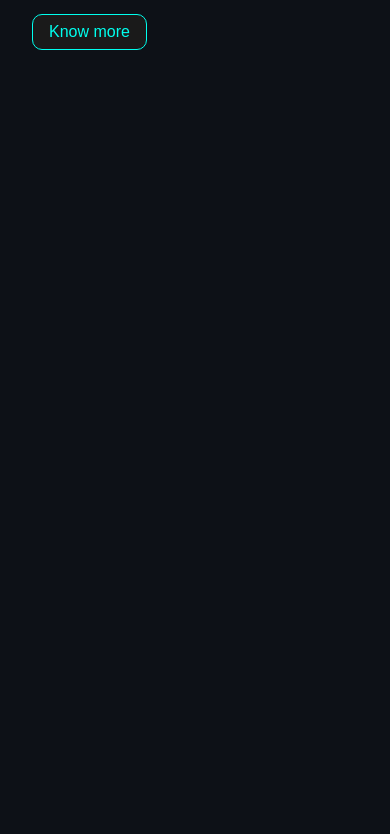
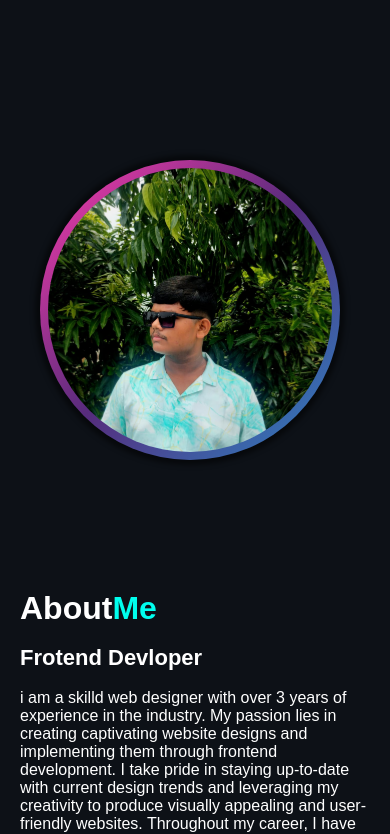
Before and after one commit to Arpanatha05/portfolio, a plain HTML site: page index.html in a window 390 px wide. Shown: the part 1166-2000 px from the top of the page. Before the commit the page ends 1248 px from the top, so only its background shows below. Drawn offline with nearby package versions, Linux system fonts and the light colour scheme.

Commit message:
new for today

```diff
--- a/index.html
+++ b/index.html
@@ -50,7 +50,7 @@
   <!-- this is main body section -->
    <section class="home">
     <div id="name" >
-      <h3>Hello it's me</h3>
+     <div> <h3>Hello it's me</h3></div>
       <h1><a style="color: #00ffee;">Arpan Atha</a></h1>
       <h3>I'm a <span id="element"></span>
       </h3>
@@ -82,7 +82,22 @@
    </section>
 
    <!-- this is about section part -->
+    <section class="About">
+      <div class="headshot headshot-2 "></div>
+      <div class="description">
+        <h1>About<a>Me</a></h1>
+        <br>
+        <h3>Frotend Devloper</h3>
+        <br>
+        <p>i am a skilld web designer with over 3 years of experience in the industry. My passion lies in creating captivating website designs and implementing them through frontend development. I take pride in staying up-to-date with current design trends and leveraging my creativity to produce visually appealing and user-friendly websites. Throughout my career, I have developed a deep understanding of user experience (UX) and user interface (UI) principles. By putting myself in the shoes of the end-users, I strive to create intuitive and seamless browsing experiences. I believe that a well-designed website should not only look visually appealing but also provide a smooth and enjoyable interaction for visitors. When starting a new project, I thoroughly research and analyze the target audience ...</p>
 
+        <button id="btn2">
+          Download Resume
+        </button >
+
+      </div>
+
+    </section>
 
 
    <script src="script.js"></script>
--- a/style.css
+++ b/style.css
@@ -4,7 +4,9 @@
     padding: 0;
     box-sizing: border-box;
   }
-
+  html{
+    scroll-behavior: smooth;
+  }
 
   body {
     font-family: 'Segoe UI', sans-serif;
@@ -518,6 +520,70 @@ body.dark h1, body.dark .support a {color: black;}
 
   }
 
+  /* this is for about section */
+  .About{
+    display: flex;
+    justify-content: space-around;
+    align-items: center;
+    padding-top: px;
+  }
+
+  .headshot {
+
+    flex-shrink: 0;
+    margin: 20px;
+    height: calc(150px + 6vw);
+    width: calc(150px + 6vw);
+    border: calc(8px + 0.2vw) solid transparent;
+    background-origin: border-box;
+    background-clip: content-box, border-box;
+    background-size: cover;
+    box-sizing: border-box;
+    box-shadow: 0 0 5px 5px rgba(0, 0, 0, 0.5);
+  }
+  .headshot-2 {
+    height: 400px;
+    width: 400px;
+    margin-bottom: 100px;
+    border-radius: 50%;
+    background-image: url(arpan2.jpg), linear-gradient(to bottom right, #ff3cac, #562b7c, #2b86c5);
+  }
+
+  .description  {
+    height: 600px;
+    width: 600px;
+    margin-top: 100px;
+  }
+  .description h1 {
+    font-size:32px;
+  }
+  .description h3 {
+    font-size:22px;
+  }
+  .description a{
+    color: #00ffee;
+
+  }
+  #btn2{
+  margin-top: 40px;
+  background-color: #1a1a1a;
+    color: #00ffee;
+
+    border: 1px solid #00ffee;
+    border-radius: 10px;
+    font-weight: 300;
+    animation: slideright 1s ease forwards;
+    animation-delay: 1s;
+  }
+  #btn2:hover{
+    background-color: #00ffee;
+    color: black;
+    filter: drop-shadow(0px 0px 6px #00ffee);
+  }
+
+
+
+
 
   @keyframes slidetop{
     0%{
@@ -570,6 +636,23 @@ body.dark h1, body.dark .support a {color: black;}
     height: 300px;
     width: 300px;
     margin-top: 200px;
-    margin-left: 180px;
+    margin-left: 170px;
+    }
+    .About{
+      flex-direction: column;
+    }
+    .headshot{
+    height: 300px;
+    width: 300px;
+    margin-top: 200px;
+    margin-left: 10px;
+    }
+    .description{
+      height: 350px;
+      width: 350px;
+      margin-top: 30px;
+    }
+    #name{
+      margin-top: 10px;
     }
   }
```
